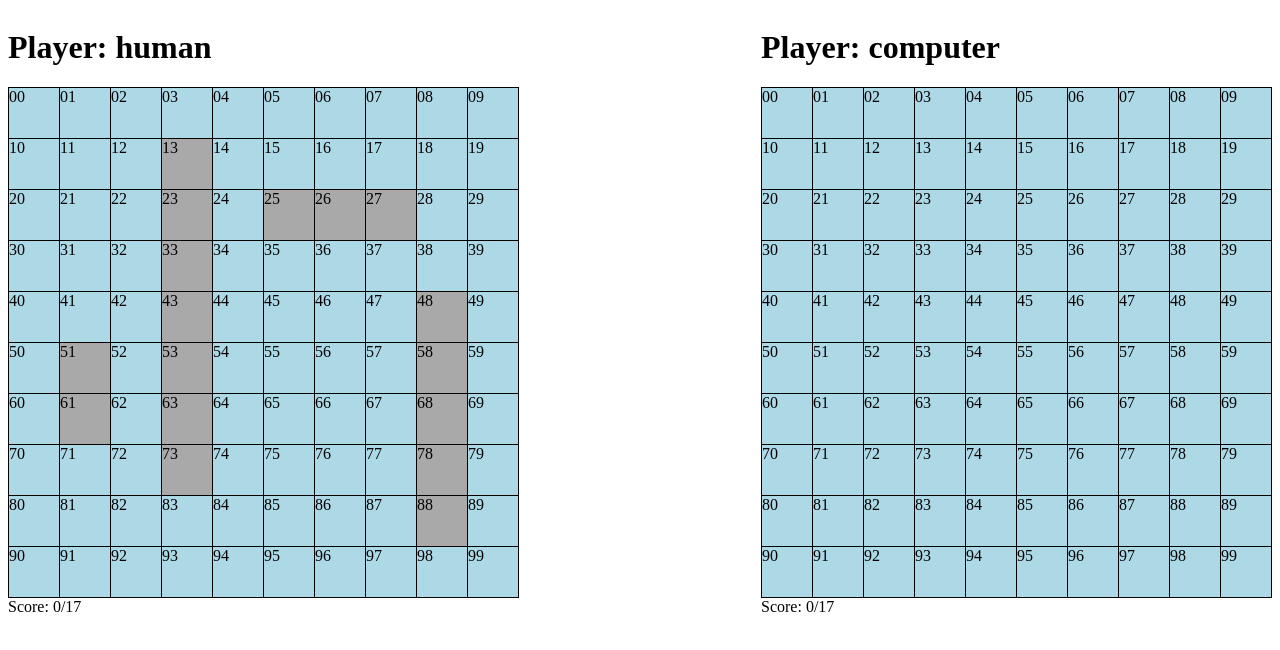
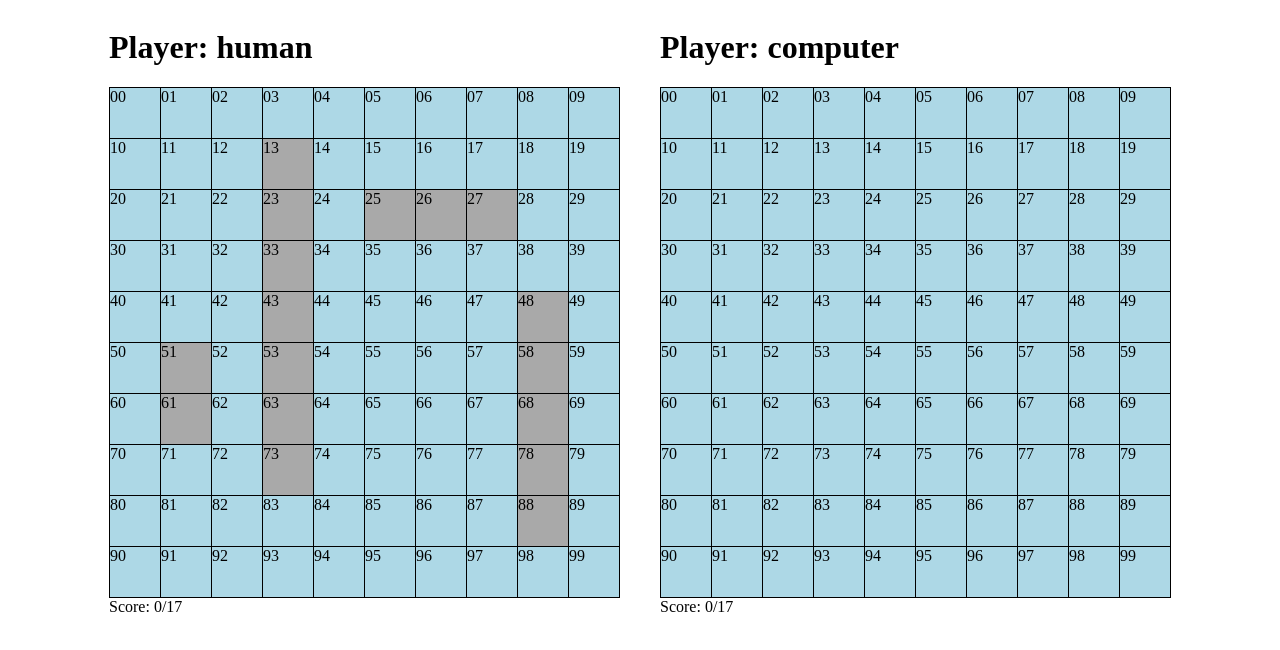
Before and after one commit to annagiuliam/battleship, a React (Create React App) app: page / in a window 1280 px wide. Shown: the top 650 px of the page. Built offline with nearby package versions, Linux system fonts and the light colour scheme.

Commit message:
centered components

```diff
--- a/src/App.css
+++ b/src/App.css
@@ -1,13 +1,24 @@
 .App {
   text-align: center;
 }
-
+.header {
+  text-align: center;
+}
 .boards-container {
   display: flex;
   flex-direction: row;
-  justify-content: space-between;
+  justify-content: center;
+  align-content: center
+}
+.player-header {
+  text-align : center
 }
 
+.board {
+  margin-left: 20px;
+  margin-right: 20px;
+  margin-bottom: 10px;
+}
 
 .row {
   display: flex;
@@ -42,3 +53,10 @@
 .missed {
   background-color: #0c1c90;
 }
+
+.button-section {
+  display: flex;
+  flex-direction: column;
+  justify-content: center;
+
+}
```
